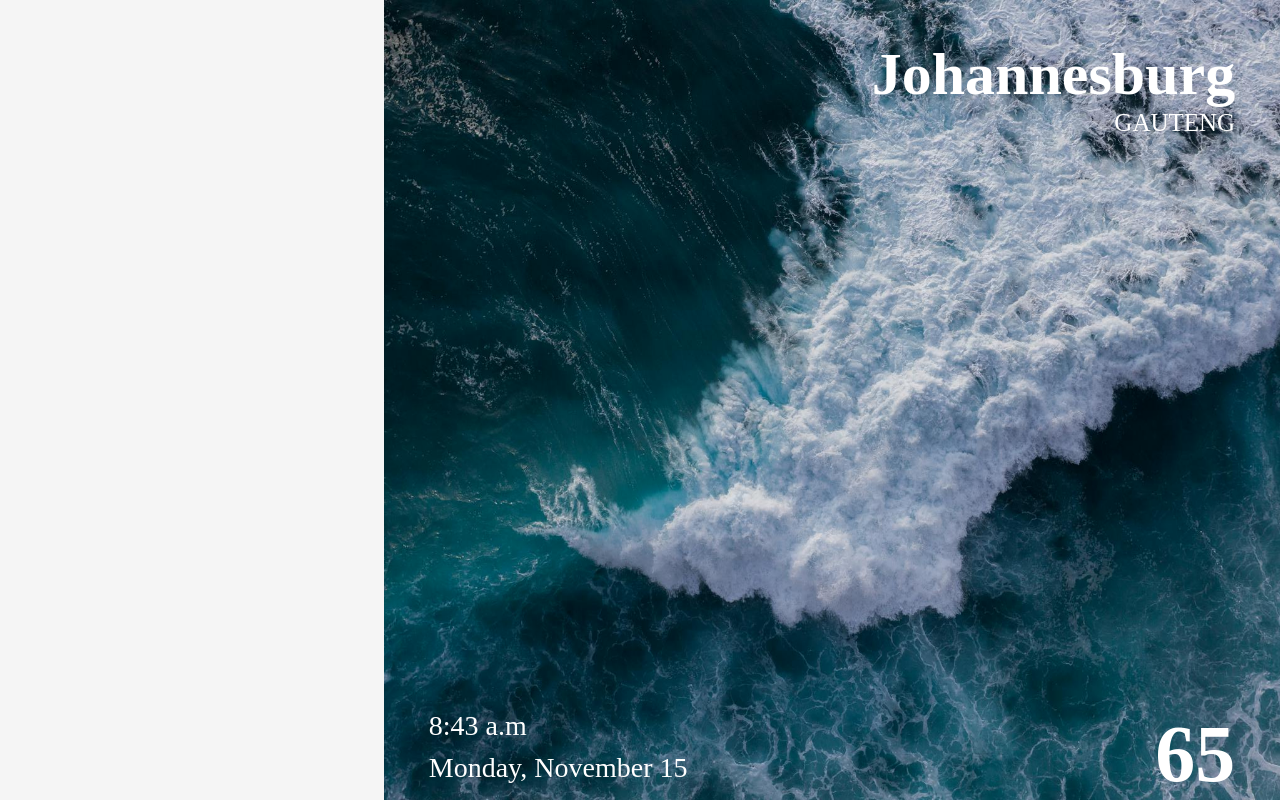
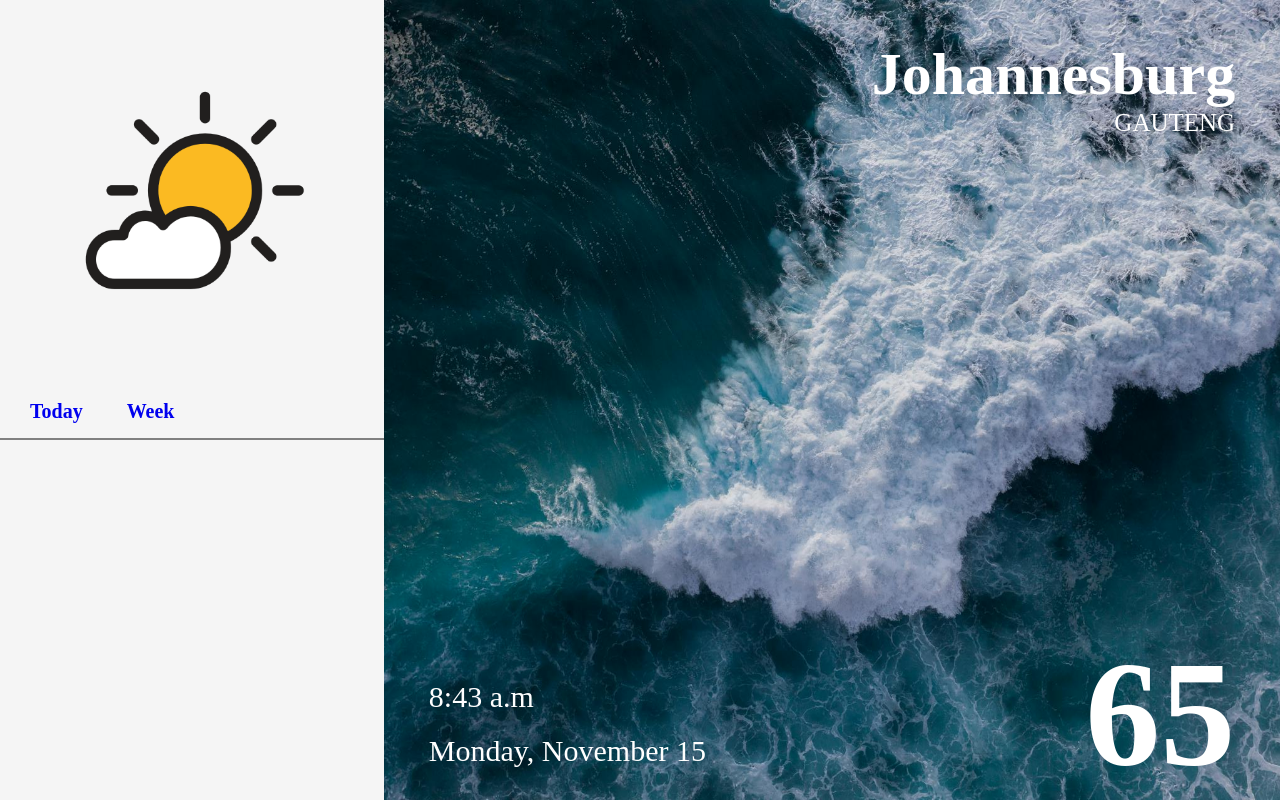
Before and after one commit to codewithmokone/PRODIGY_WD_05, a plain HTML site: page index.html in a window 1280 px wide. Drawn offline with Linux system fonts and the light colour scheme.

Commit message:
created the ui element for the left side.

```diff
--- a/index.html
+++ b/index.html
@@ -9,16 +9,29 @@
   </head>
   <body>
     <div class="container">
-      <div class="leftContent"></div>
+      <div class="leftContent">
+        <div class="temp-icon">
+            <img class="image-icon" src="assets/partly-cloudy-svgrepo-com.png" alt="">
+        </div>
+        <div class="tempDetails">
+            <nav>
+                <a href="#" class="active">Today</a>
+                <a href="#">Week</a>
+            </nav>
+            <div>
+
+            </div>
+        </div>
+      </div>
       <div class="rightContent">
         <div class="topRightContent">
-          <h1>Johannesburg</h1>
-          <p>GAUTENG</p>
+          <h1 id="city">Johannesburg</h1>
+          <p id="province">GAUTENG</p>
         </div>
         <div class="bottomRightContent">
-            <div class="bottomLeft">
-                <p>8:43 a.m</p>
-                <p>Monday, November 15</p>
+            <div class="date">
+                <p id="time">8:43 a.m</p>
+                <p id="day">Monday, November 15</p>
             </div>
             <div class="bottomRight">
                 <h2>65</h2>
--- a/style.css
+++ b/style.css
@@ -10,12 +10,59 @@
     height: 100vh;
 }
 
+
+/* Left content section */
 .leftContent {
     width: 30%;
+    display: flex;
+    flex-direction: column;
+    align-items: center;
     background-color: whitesmoke;
 
 }
 
+.temp-icon {
+    width: 90%;
+    height: 50%;
+    display: flex;
+    align-items: center;
+    justify-content: center;
+}
+
+.tempDetails {
+    width: 100%;
+}
+
+.image-icon{
+    width: 100%;
+}
+
+nav {
+    width: 100%;
+    height: 40px;
+    border-bottom: 2px solid gray;
+}
+
+nav a {
+    font-weight: 600;
+    font-size: 20px;
+    padding: 10px;
+    text-decoration: none;
+    margin-left: 20px;
+}
+
+nav a:hover {
+    color: grey;
+    border-bottom: 4px solid grey;
+}
+
+nav a:active {
+    color: grey;
+    border-bottom: 4px solid grey;
+}
+
+
+/* Right content section */
 .rightContent {
     width: 70%;
     height: 100%;
@@ -54,21 +101,21 @@
     align-items: end;
 }
 
-.bottomLeft,.bottomRight {
+.date,.bottomRight {
     width: 50%;
 }
 
-.bottomLeft {
+.date {
     display: flex;
     flex-direction: column;
-    height: 90px;
+    height: 120px;
     gap: 10px;
 }
 
-.bottomLeft p {
+.date p {
     color: white;
-    font-size: 28px;
-
+    font-size: 30px;
+    margin-bottom: 10px;
 }
 
 .bottomRight {
@@ -79,5 +126,5 @@
 
 .bottomRight h2 {
     color: white;
-    font-size: 80px;
+    font-size: 150px;
 }
```
Also changed, not shown: assets/partly-cloudy-svgrepo-com.png (added).
